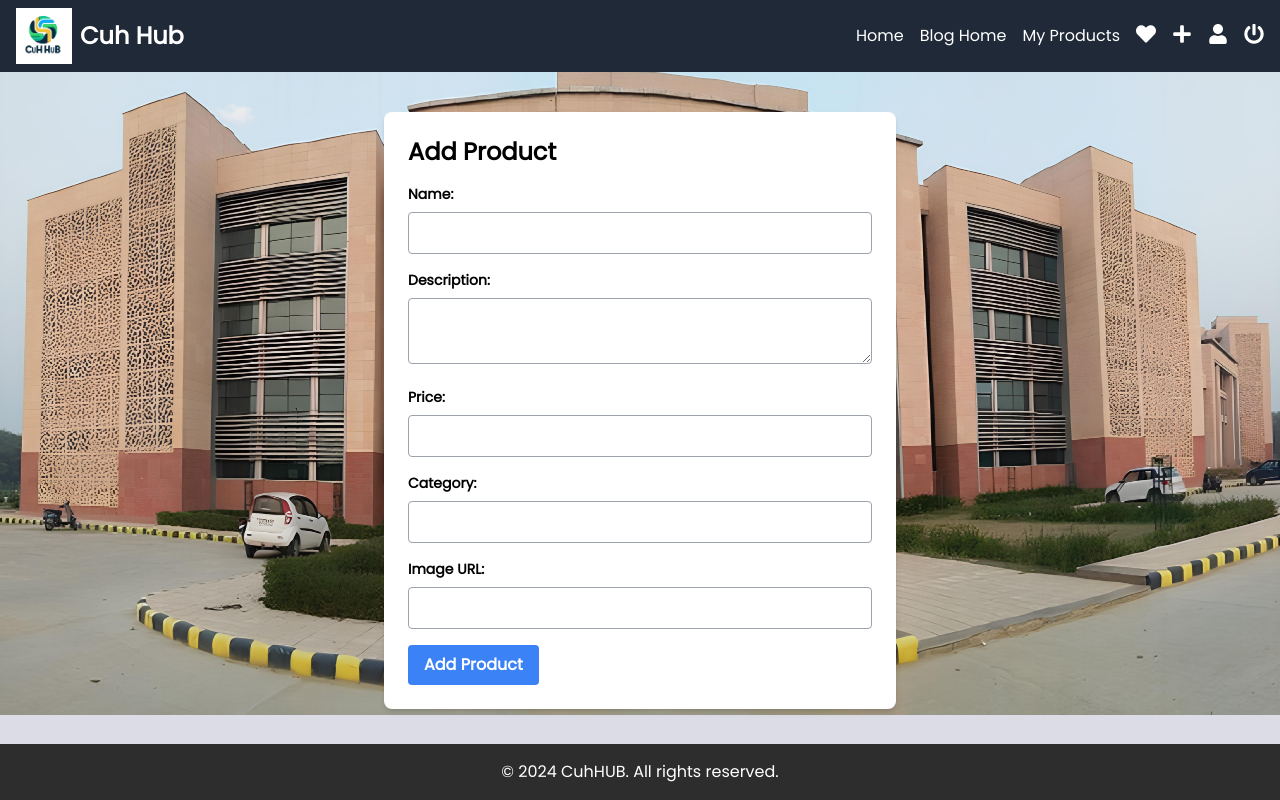
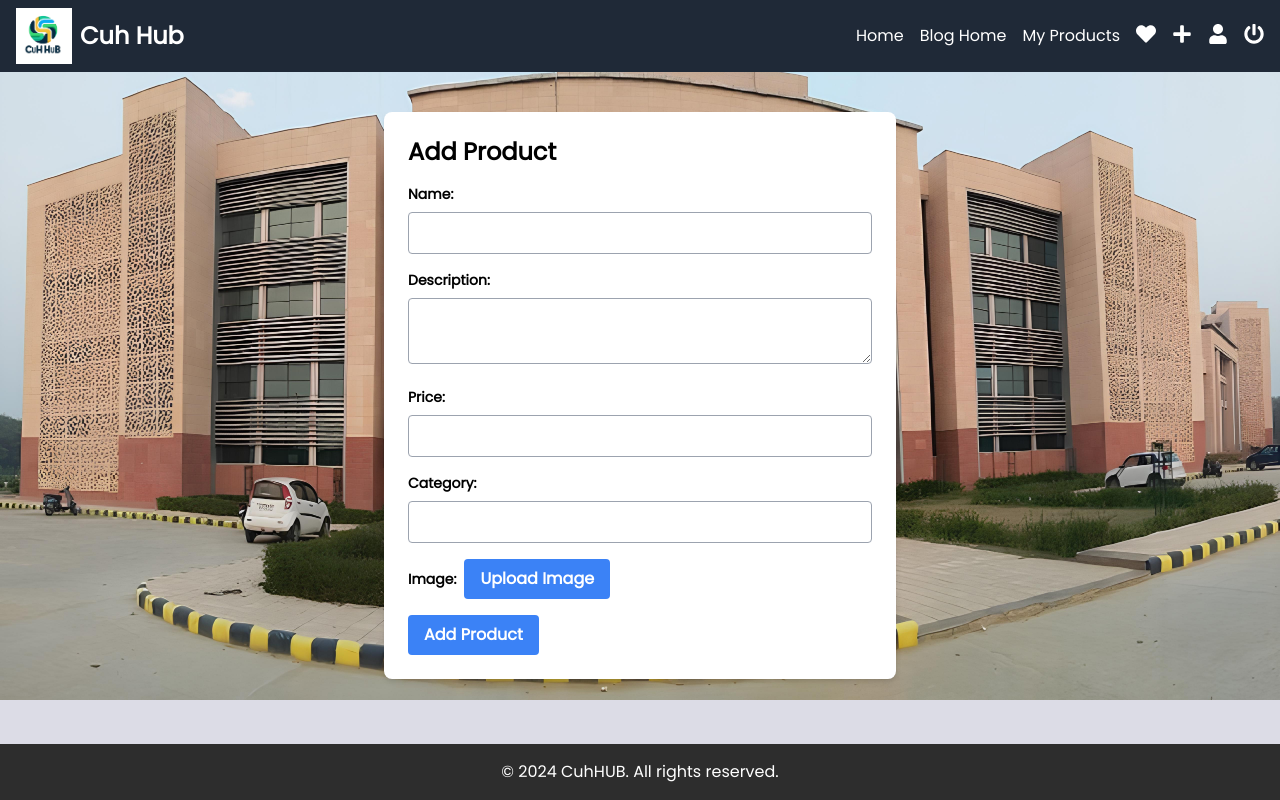
Before and after one commit to Aban-Dubey/cuh_hub, a React (Create React App) app in the folder client/: page /addproduct in a window 1280 px wide. Built offline with nearby package versions, Linux system fonts and the light colour scheme.

Commit message:
Everything works fine except wishlist

```diff
--- a/client/src/components/Product/AddProduct.js
+++ b/client/src/components/Product/AddProduct.js
@@ -11,17 +11,29 @@ const AddProduct = () => {
     description: '',
     price: '',
     category: '',
-          images: [],
+    image: null, // Store the file object here
+  });
+  const [uploadStatus, setUploadStatus] = useState({
+    buttonText: 'Upload Image',
+    buttonColor: 'bg-blue-500',
   });
 
   const handleChange = (e) => {
-            const { name, value } = e.target;
+    const { name, value, files } = e.target;
 
-            // Check if the input is for the image URL
-            if (name === 'image') {
-              // Create a new image object with the URL and append it to the images array
-              const newImage = { url: value };
-              setFormData({ ...formData, images: [...formData.images, newImage] });
+    // Check if the input is for the image file
+    if (name === 'image' && files.length > 0) {
+      // Get the first file from the list (assuming single file upload)
+      const file = files[0];
+
+      // Update formData with the file object
+      setFormData({ ...formData, [name]: file });
+
+      // Change button text and color after successful upload
+      setUploadStatus({
+        buttonText: 'Uploaded',
+        buttonColor: 'bg-green-500',
+      });
     } else {
       // For other inputs, update the formData as usual
       setFormData({ ...formData, [name]: value });
@@ -30,13 +42,38 @@ const AddProduct = () => {
 
   const handleSubmit = async (e) => {
     e.preventDefault();
+
+    // Display a loading toast
+    const loadingToast = toast.loading('Creating...', {
+      duration: 1000, // Set the duration to 1000 milliseconds (1 second)
+    });
+
     try {
-                console.log(formData);
-                const dataToSend = { ...formData, user: user };
+      // Convert the image file to base64
+      const reader = new FileReader();
+      reader.readAsDataURL(formData.image);
+      reader.onloadend = async () => {
+        // Create a data URL from the base64 encoded image
+        const base64Image = reader.result;
+
+        // Prepare the form data to send
+        const dataToSend = {
+          ...formData,
+          user: user,
+          // Replace the image file with the base64 encoded image
+          images: [{ url: base64Image }], // Update images array with base64Image
+        };
+
+        // Send the data to the server
         const response = await axios.post('http://localhost:8080/api/products/new', dataToSend);
         toast.success('Product added successfully');
+      };
     } catch (error) {
-              toast.error('Product cannot be updated');
+      console.error('Error adding product:', error);
+      toast.error('Product cannot be added');
+    } finally {
+      // Close the loading toast when the request is complete
+      toast.dismiss(loadingToast);
     }
   };
 
@@ -96,17 +133,23 @@ const AddProduct = () => {
               required
             />
           </div>
-            <div className="mb-4">
-            <label className="block text-sm font-bold mb-2" htmlFor="image">Image URL:</label>
+          <div className="mb-4 flex items-center">
+            <label className="block text-sm font-bold mr-2" htmlFor="image">Image:</label>
             <input
-              className="border border-gray-400 rounded w-full py-2 px-3"
-              type="text"
+              className="hidden"
+              type="file"
               id="image"
               name="image"
-              value={formData.image} // Keep value as a single URL input
+              accept="image/*" // Accept only image files
               onChange={handleChange}
               required
             />
+            <label
+              htmlFor="image"
+              className={`bg-blue-500 text-white font-semibold py-2 px-4 rounded hover:bg-blue-700 cursor-pointer ${uploadStatus.buttonColor}`}
+            >
+              {uploadStatus.buttonText}
+            </label>
           </div>
           <button
             className="bg-blue-500 text-white font-bold py-2 px-4 rounded hover:bg-blue-700"
@@ -120,7 +163,6 @@ const AddProduct = () => {
         <Footer />
       </footer>
     </section>
-
   );
 };
 
--- a/client/src/components/Product/FullProduct.js
+++ b/client/src/components/Product/FullProduct.js
@@ -3,6 +3,8 @@ import axios from 'axios';
 import { useParams } from 'react-router-dom';
 import ProdHeader from './prodHeader';
 import Footer from '../Footer';
+import { toast, Toaster } from 'react-hot-toast';
+
 
 function FullProduct() {
   const [product, setProduct] = useState(null);
@@ -29,12 +31,26 @@ function FullProduct() {
 
   const userName = user.firstName && user.lastName ? `${user.firstName} ${user.lastName}` : user.username;
 
+  // Function to handle chat button click
+  const handleChatButtonClick = () => {
+    if (!user.mobile) {
+      toast.error("Owner does not have a verified mobile number.");
+      return;
+    }
+
+    // WhatsApp Web URL with phone number and message
+    const whatsappUrl = `https://web.whatsapp.com/send?phone=${user.mobile}&text=Hello%20${userName},%20I%20am%20interested%20in%20your%20product:%20${product.name}`;
+
+    // Open WhatsApp Web in a new tab
+    window.open(whatsappUrl, '_blank');
+  };
   return (
     <section>
       <header>
         <ProdHeader />
       </header>
       <div className="container mx-auto px-4 py-8 h-screen">
+      <Toaster position='top-center' reverseOrder={false}></Toaster>
         <div className="max-w-3xl mx-auto flex bg-white rounded-lg">
           <div className="w-1/2 m-4">
             <h1 className="text-3xl font-semibold mb-4">{product.name}</h1>
@@ -53,7 +69,7 @@ function FullProduct() {
               <button className="bg-blue-500 hover:bg-blue-700 text-white font-bold py-2 px-4 rounded">
                 Wishlist
               </button>
-              <button className="bg-green-500 hover:bg-green-700 text-white font-bold py-2 px-4 rounded">
+              <button className="bg-green-500 hover:bg-green-700 text-white font-bold py-2 px-4 rounded" onClick={handleChatButtonClick}>
                 Chat
               </button>
             </div>
@@ -64,7 +80,6 @@ function FullProduct() {
         <Footer />
       </footer>
     </section>
-
   );
 }
 
--- a/client/src/components/Product/productHome.js
+++ b/client/src/components/Product/productHome.js
@@ -8,6 +8,7 @@ const ProductHome = () => {
   const [products, setProducts] = useState([]);
   const [searchQuery, setSearchQuery] = useState('');
   const [searchResults, setSearchResults] = useState([]);
+  const [selectedCategory, setSelectedCategory] = useState('');
 
   useEffect(() => {
     const fetchProducts = async () => {
@@ -30,9 +31,18 @@ const ProductHome = () => {
     try {
       const response = await axios.get(`http://localhost:8080/api/products/all?keyword=${searchQuery}`);
       setSearchResults(response.data.products);
-      console.log(searchResults);
     } catch (error) {
       console.error('Error searching products:', error);
+    }
+  };
+
+  const handleCategoryClick = async (category) => {
+    try {
+      const response = await axios.get(`http://localhost:8080/api/products/all?category=${category}`);
+      setSearchResults(response.data.products);
+      setSelectedCategory(category);
+    } catch (error) {
+      console.error('Error filtering products by category:', error);
     }
   };
 
@@ -65,8 +75,12 @@ const ProductHome = () => {
           <div className="p-4">
             <h3 className="text-lg font-semibold mb-4">Categories</h3>
             <ul>
-              <li className="mb-2"><a href="#" className="text-blue-500 hover:underline">Laptop</a></li>
-              <li className="mb-2"><a href="#" className="text-blue-500 hover:underline">Footwear</a></li>
+              <li className="mb-2 cursor-pointer"><p onClick={() => handleCategoryClick('Laptop')} className="text-blue-500 hover:underline">Laptop</p></li>
+              <li className="mb-2 cursor-pointer"><p onClick={() => handleCategoryClick('Phone')} className="text-blue-500 hover:underline">Phone</p></li>
+              <li className="mb-2 cursor-pointer"><p onClick={() => handleCategoryClick('Gadget')} className="text-blue-500 hover:underline">Gadget</p></li>
+              <li className="mb-2 cursor-pointer"><p onClick={() => handleCategoryClick('Footwear')} className="text-blue-500 hover:underline">Footwear</p></li>
+              <li className="mb-2 cursor-pointer"><p onClick={() => handleCategoryClick('Appearel')} className="text-blue-500 hover:underline">Appearel</p></li>
+              <li className="mb-2 cursor-pointer"><p onClick={() => handleCategoryClick('Bicycle')} className="text-blue-500 hover:underline">Bicycle</p></li>
               {/* Add more categories as needed */}
             </ul>
           </div>
@@ -90,82 +104,3 @@ const ProductHome = () => {
 };
 
 export default ProductHome;
-
-
-// import React, { useState, useEffect } from 'react';
-// import axios from 'axios';
-// import ProductCard from './ProductCard';
-// import ProdHeader from './prodHeader';
-// import Footer from '../Footer';
-
-// const ProductHome = () => {
-//   const [products, setProducts] = useState([]);
-//   const [searchQuery, setSearchQuery] = useState('');
-
-//   useEffect(() => {
-//     const fetchProducts = async () => {
-//       try {
-//         let url = 'http://localhost:8080/api/products/all';
-//         if (searchQuery) {
-//           url += `?keyword=${searchQuery}`;
-//         }
-//         const response = await axios.get(url);
-//         setProducts(response.data.products);
-//       } catch (error) {
-//         console.error('Error fetching products:', error);
-//       }
-//     };
-
-//     fetchProducts();
-//   }, [searchQuery]);
-
-//   const handleSearchChange = (e) => {
-//     setSearchQuery(e.target.value);
-//   };
-
-//   return (
-//     <section className="flex flex-col min-h-screen">
-//       {/* Header */}
-//       <header>
-//         <ProdHeader />
-//       </header>
-//       <div className="flex-grow flex">
-//         {/* Sidebar */}
-//         <aside className="h-screen w-1/5 bg-gray-200 overflow-y-auto">
-//           {/* Search Bar */}
-//           <div className="p-4">
-//             <input
-//               type="text"
-//               placeholder="Search products..."
-//               className="w-full py-2 px-4 bg-white rounded border border-gray-300 focus:outline-none focus:border-blue-500"
-//               value={searchQuery}
-//               onChange={handleSearchChange}
-//             />
-//           </div>
-//           {/* Product Categories */}
-//           <div className="p-4">
-//             <h3 className="text-lg font-semibold mb-4">Categories</h3>
-//             <ul>
-//               <li className="mb-2"><a href="#" className="text-blue-500 hover:underline">Laptop</a></li>
-//               <li className="mb-2"><a href="#" className="text-blue-500 hover:underline">Footwear</a></li>
-//               {/* Add more categories as needed */}
-//             </ul>
-//           </div>
-//         </aside>
-//         {/* Product Cards */}
-//         <div className="w-full flex flex-col justify-between px-4 py-8">
-//           <div className="grid grid-cols-1 sm:grid-cols-2 lg:grid-cols-3 gap-4">
-//             {products.map(product => (
-//               <ProductCard key={product._id} product={product} />
-//             ))}
-//           </div>
-//         </div>
-//       </div>
-//       <footer>
-//         <Footer />
-//       </footer>
-//     </section>
-//   );
-// };
-
-// export default ProductHome;
```
Also changed, not shown: 2 other files (tests, documents, lock files or other folders). Lines whose indentation alone changed are shown as unchanged.
